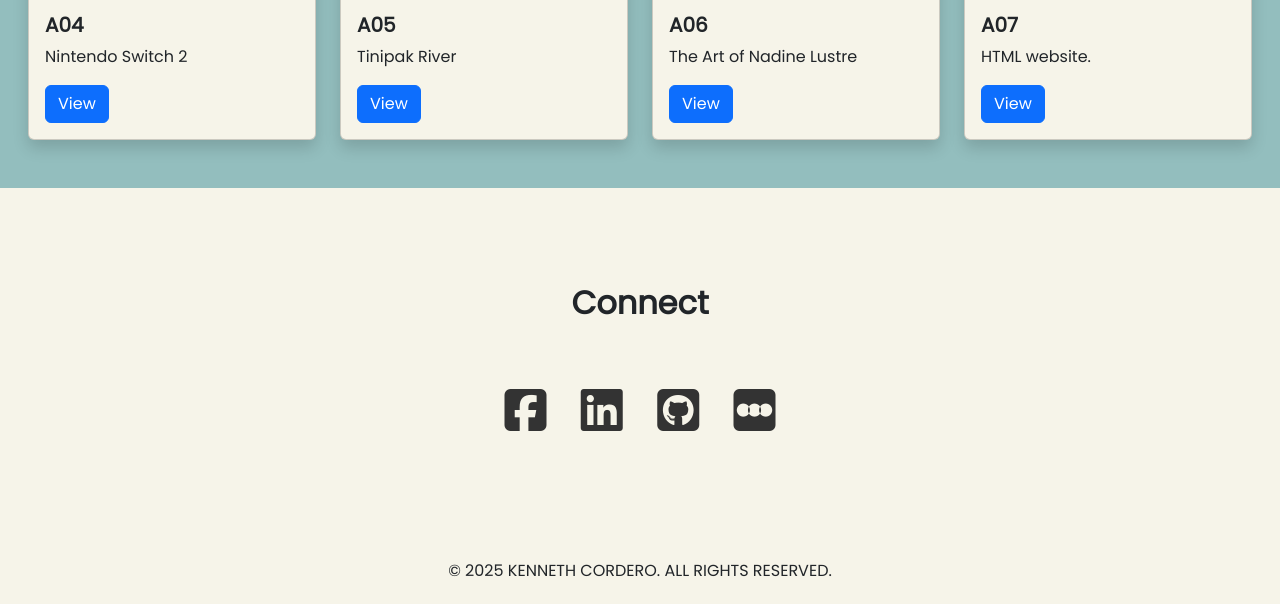
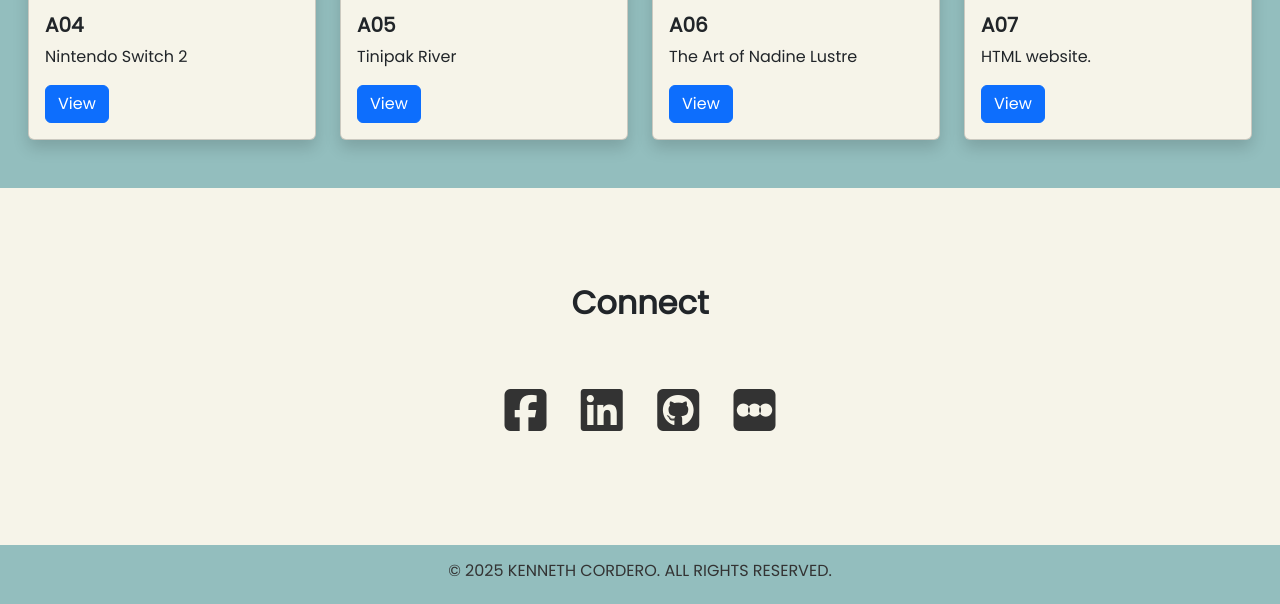
Before and after one commit to jkennethcordero/jkennethcordero.github.io, a plain HTML site: page index.html in a window 1280 px wide. Shown: the part 1340-1944 px from the top of the page. Drawn offline with nearby package versions, Linux system fonts and the light colour scheme.

Commit message:
Update style.css

```diff
--- a/style.css
+++ b/style.css
@@ -81,3 +81,8 @@ body {
 .socials {
     color: #f6f4e9;
 }
+
+footer {
+    color: #333;
+    background-color: #93bebe;
+}
```
